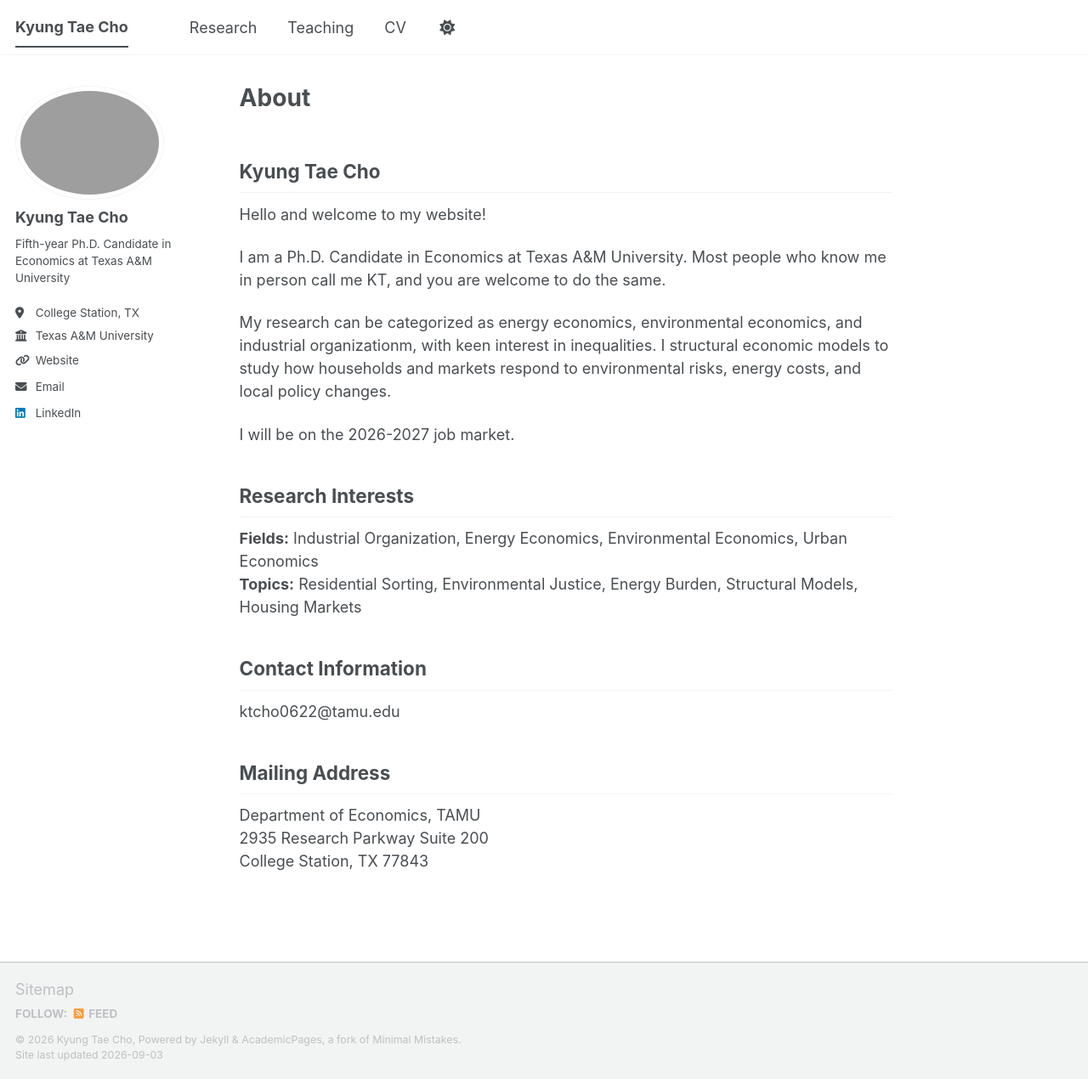
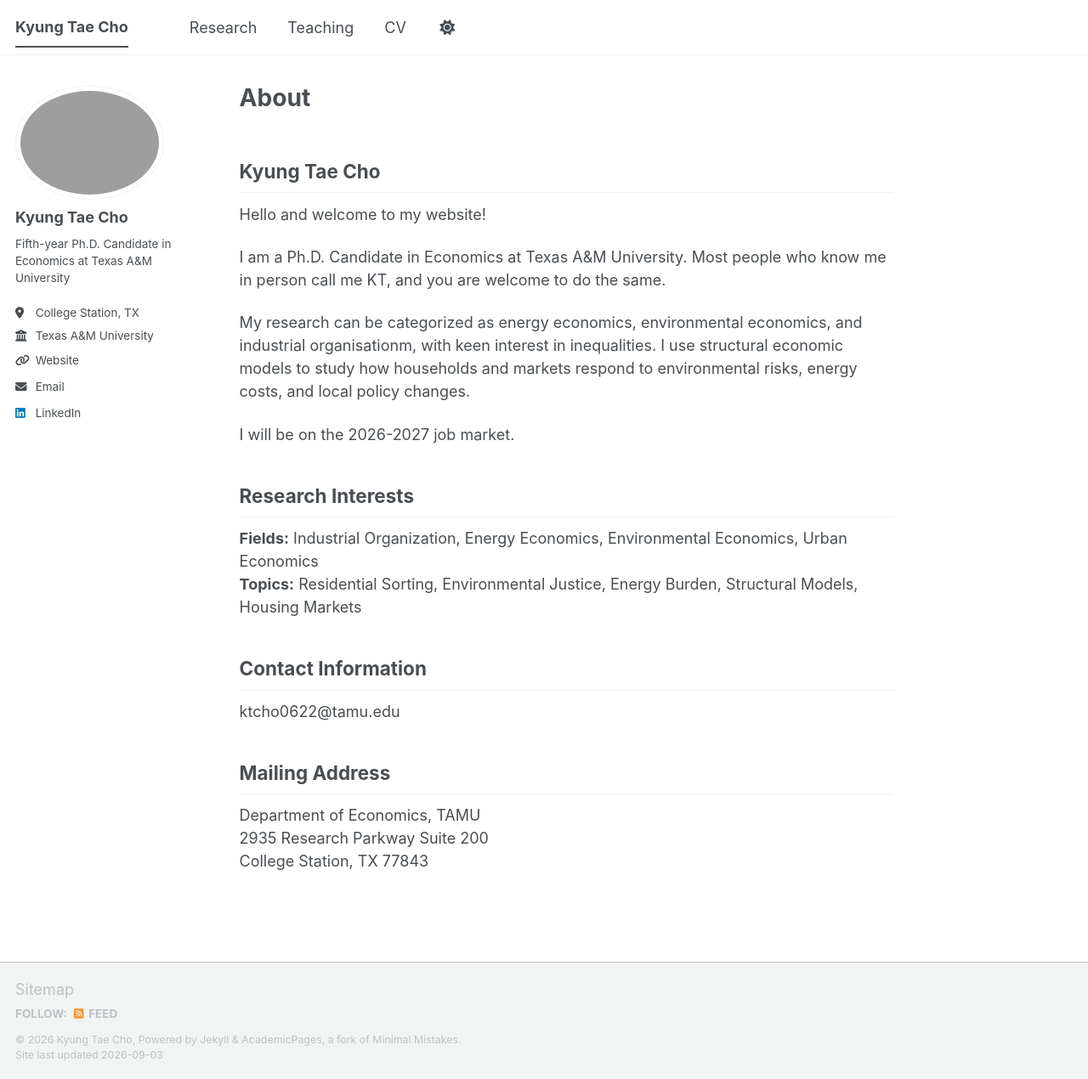
Before and after one commit to KyungtaeCho/KyungtaeCho.github.io, a Jekyll site: the page built from _pages/about.md, in a window 1280 px wide and 1270 px high. Shown: the whole window at 85% size. Built offline with Jekyll 4.4.1, drawn with Linux system fonts in a browser that asks for light colours; a script bundle is joined from its source files by our own code; library files that are not in the unit come from our copies.

Commit message:
Update about.md

```diff
--- a/_pages/about.md
+++ b/_pages/about.md
@@ -11,7 +11,7 @@ Hello and welcome to my website!
 
 I am a Ph.D. Candidate in Economics at Texas A&M University. Most people who know me in person call me KT, and you are welcome to do the same.
 
-My research can be categorized as energy economics, environmental economics, and industrial organizationm, with keen interest in inequalities. I structural economic models to study how households and markets respond to environmental risks, energy costs, and local policy changes.
+My research can be categorized as energy economics, environmental economics, and industrial organisationm, with keen interest in inequalities. I use structural economic models to study how households and markets respond to environmental risks, energy costs, and local policy changes.
 
 I will be on the 2026-2027 job market.
 
```
